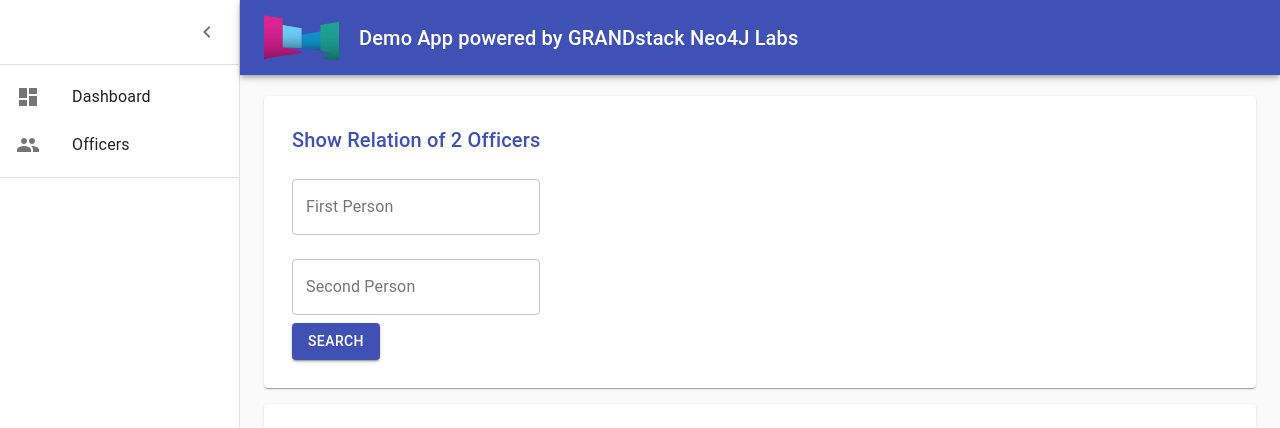
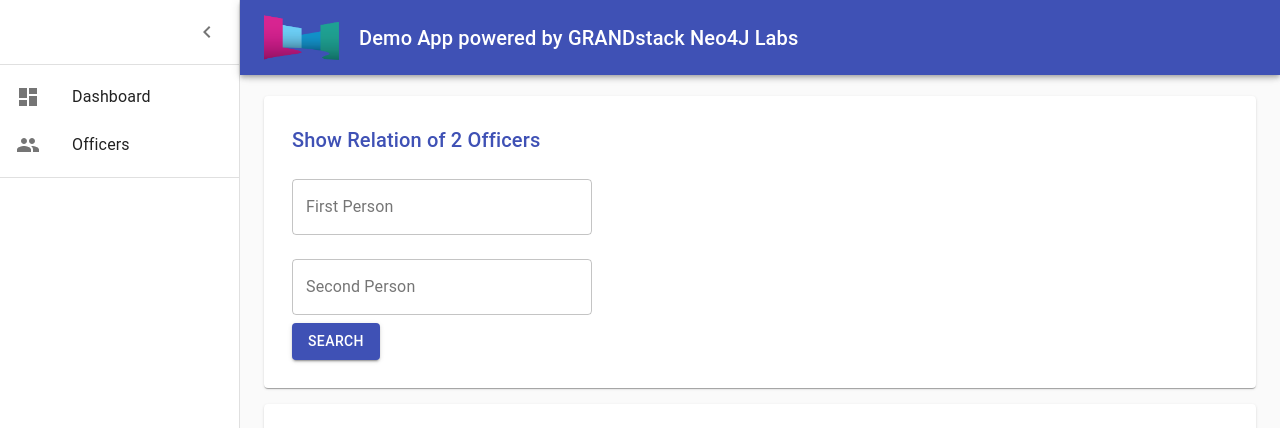
Before and after one commit to r0nny/refinitiv, a React (Create React App) app in the folder web-react-ts/: page /users in a window 1280 px wide. Shown: the top 428 px of the page. Built offline with nearby package versions, Linux system fonts and the light colour scheme; no server answers.

Commit message:
update min width of text field

```diff
--- a/web-react-ts/src/components/ForceGraph.tsx
+++ b/web-react-ts/src/components/ForceGraph.tsx
@@ -15,7 +15,6 @@
 import _ from 'lodash'
 
 import { useQuery, gql } from '@apollo/client'
-import { Search } from '@material-ui/icons'
 
 const GET_DATA_QUERY = gql`
   query GetRelationOfOfficers($first: String!, $second: String!) {
--- a/web-react-ts/src/components/OfficerList.tsx
+++ b/web-react-ts/src/components/OfficerList.tsx
@@ -16,6 +16,9 @@
     },
     grid: {
       padding: '2em',
+    },
+    textField: {
+      minWidth: '300px',
     },
   })
 
```
